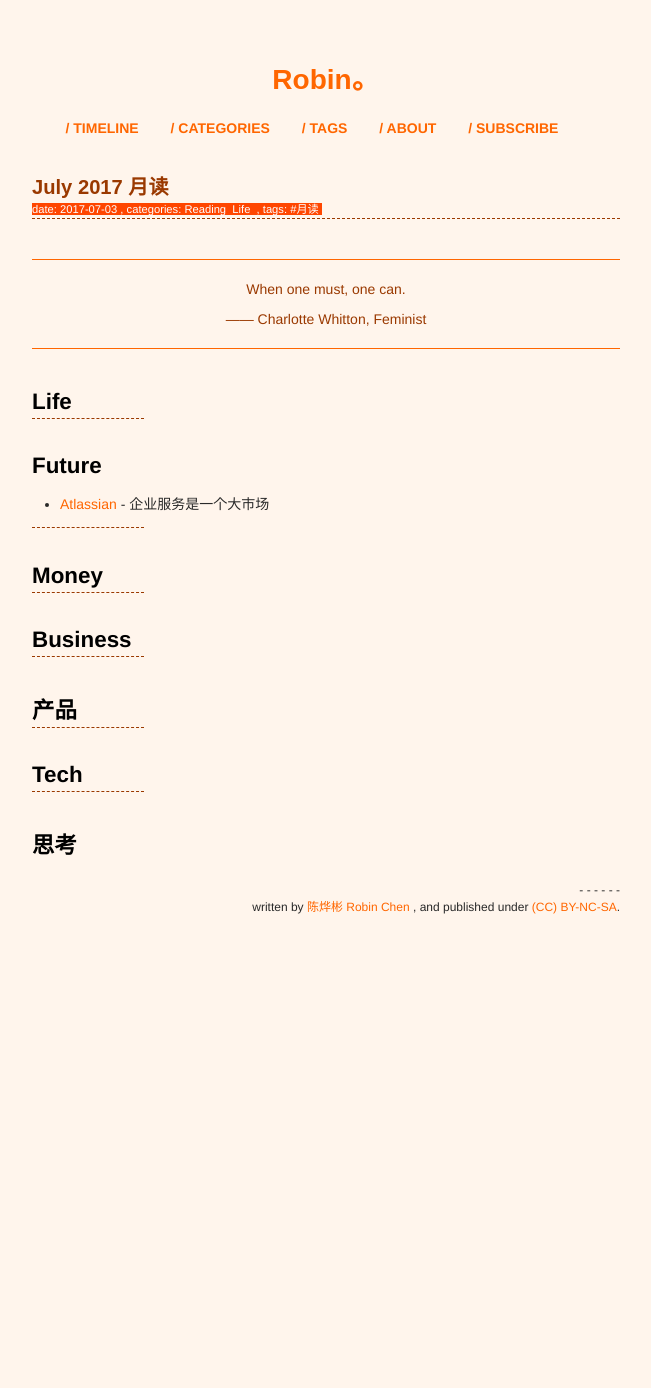
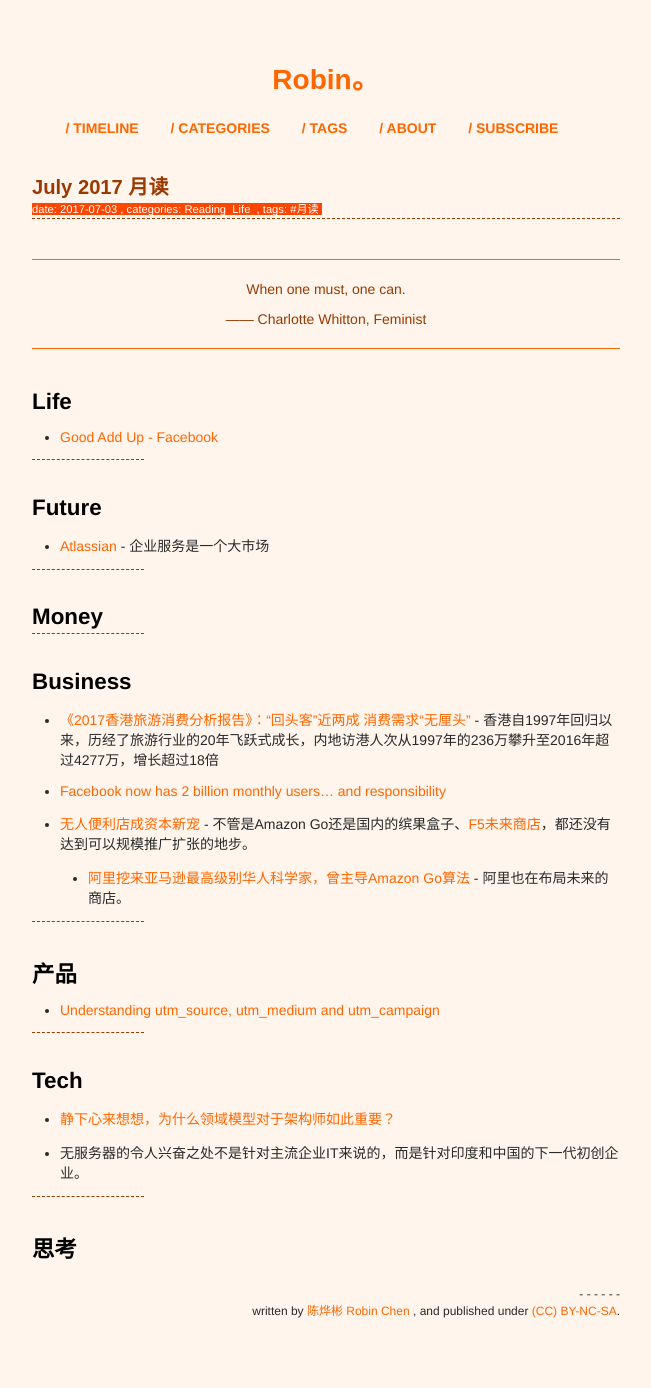
Before and after one commit to xianyuxmu/xianyuxmu.github.io, a Jekyll site: the page built from _posts/2017-07-03-monthly-reading.md, in a window 1280 px wide. Shown: the whole page, without its empty margins (314-965 px from the left). Built offline with Jekyll 4.4.1, drawn with Linux system fonts in a browser that asks for light colours; comment, search, counter and statistics services are not loaded; before the commit the page ends 984 px from its top, so only the background shows below that.

Commit message:
Reading 04 July, 2017

```diff
--- a/_posts/2017-07-03-monthly-reading.md
+++ b/_posts/2017-07-03-monthly-reading.md
@@ -17,6 +17,8 @@ tags:
 
 ## Life
 
+- [Good Add Up - Facebook](https://www.facebook.com/goodaddsup)
+
 
 ----
 
@@ -33,16 +35,26 @@ tags:
 
 ## Business
 
+- [《2017香港旅游消费分析报告》：“回头客”近两成 消费需求“无厘头”](http://www.travelweekly-china.com/59023) - 香港自1997年回归以来，历经了旅游行业的20年飞跃式成长，内地访港人次从1997年的236万攀升至2016年超过4277万，增长超过18倍
+- [Facebook now has 2 billion monthly users… and responsibility](https://techcrunch.com/2017/06/27/facebook-2-billion-users/)
+- [无人便利店成资本新宠](http://finance.sina.com.cn/roll/2017-06-27/doc-ifyhmpew3674293.shtml) - 不管是Amazon Go还是国内的缤果盒子、[F5未来商店](https://www.f5-store.com/)，都还没有达到可以规模推广扩张的地步。
+	- [阿里挖来亚马逊最高级别华人科学家，曾主导Amazon Go算法](http://36kr.com/p/5081085.html) - 阿里也在布局未来的商店。
+
 
 ----
 
 ## 产品
+
+- [Understanding utm_source, utm_medium and utm_campaign](http://www.bytefive.com/blogs/understanding-utm_source-utm_medium-and-utm_campaign)
 
 
 ----
 
 ## Tech
 
+- [静下心来想想，为什么领域模型对于架构师如此重要？](https://mp.weixin.qq.com/s?__biz=MzA5Nzc4OTA1Mw==&mid=2659599364&idx=1&sn=af9d1f51847665d64ccad086ced519a7)
+- 无服务器的令人兴奋之处不是针对主流企业IT来说的，而是针对印度和中国的下一代初创企业。
+
 
 ----
 
```
